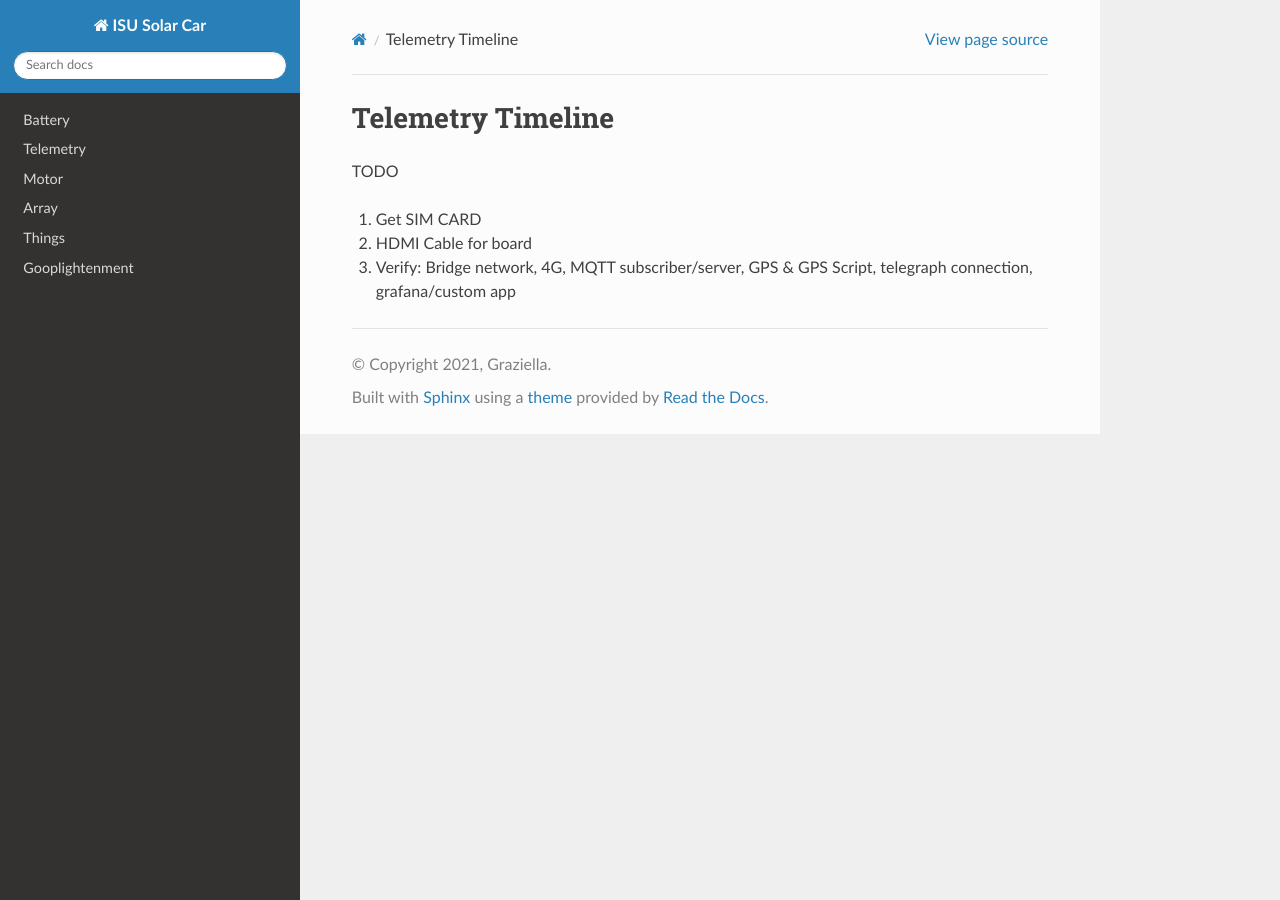
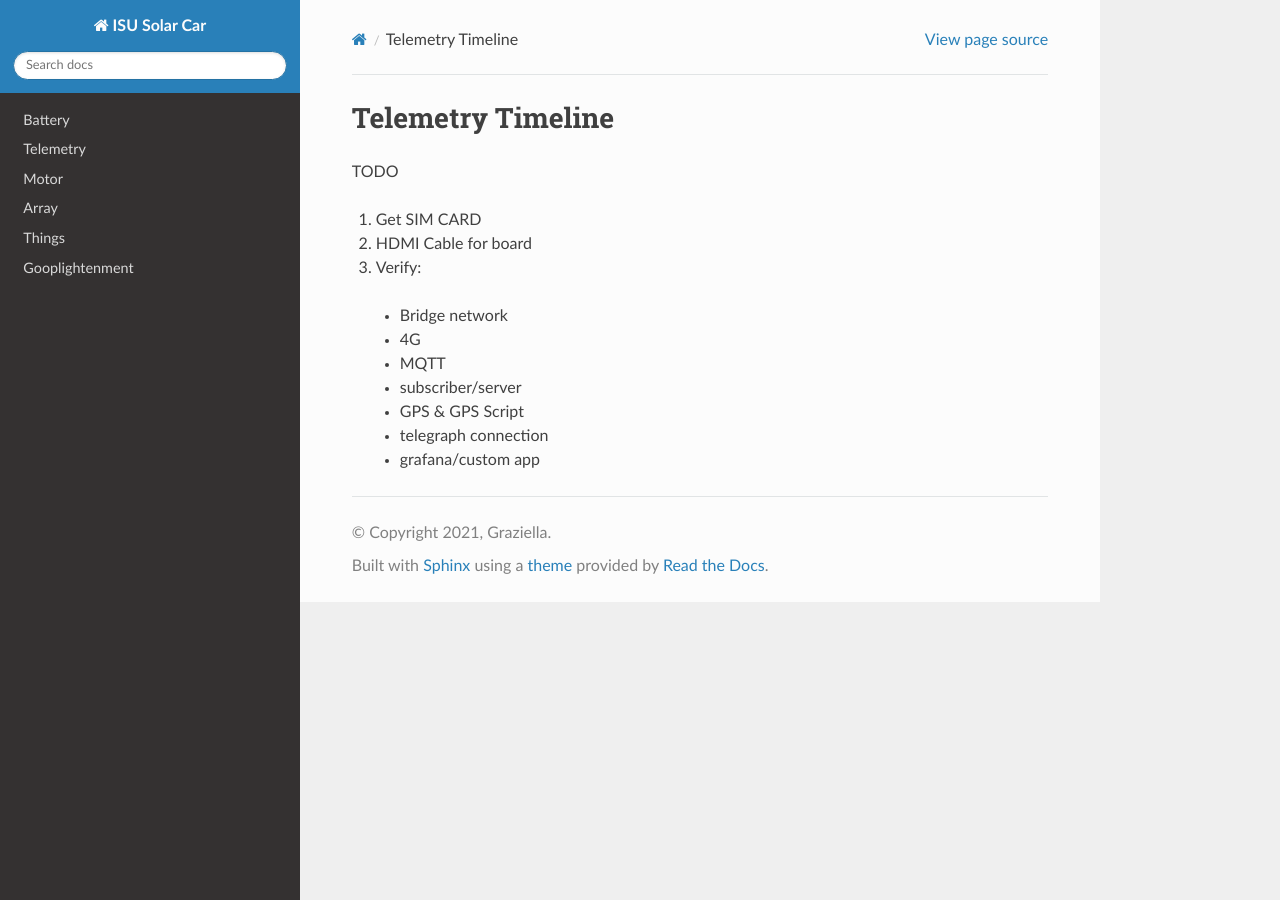
Before and after one commit to Illinois-State-Solar-Car/Team-Documentation, a Sphinx documentation site: the page built from docs/source/Electrical/Telemetry/Timeline/timeline.rst, in a window 1280 px wide. Built offline with Sphinx 7.4.7 and the Read the Docs theme 3.1.0, drawn with Linux system fonts in a browser that asks for light colours.

```diff
--- a/docs/source/Electrical/Telemetry/Timeline/timeline.rst
+++ b/docs/source/Electrical/Telemetry/Timeline/timeline.rst
@@ -5,4 +5,11 @@ TODO
 
 1. Get SIM CARD
 2. HDMI Cable for board
-3. Verify: Bridge network, 4G, MQTT subscriber/server, GPS & GPS Script, telegraph connection, grafana/custom app
+3. Verify:
+  * Bridge network
+  * 4G
+  * MQTT
+  * subscriber/server
+  * GPS & GPS Script
+  * telegraph connection
+  * grafana/custom app
```
